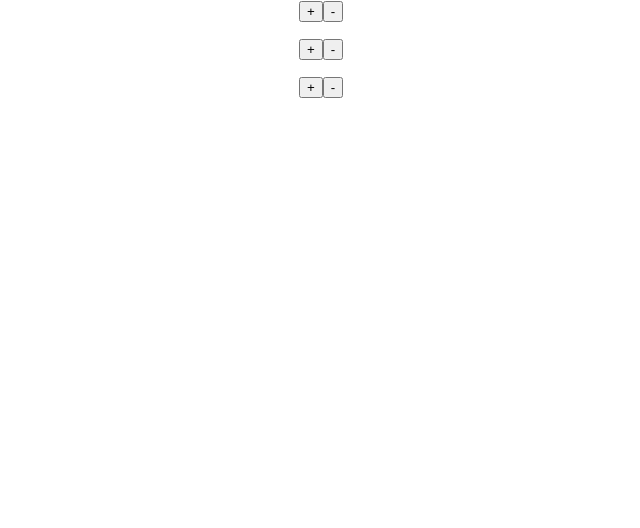
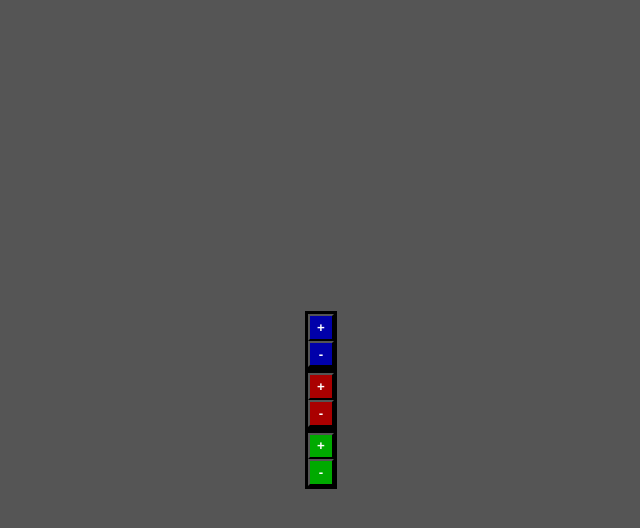
Before and after one commit to NicolaSansoni/wowbgcalc, a React (Create React App) app: page / in a window 1280 px wide. Shown: the top 528 px of the page, without its empty margins (319-959 px from the left). Built offline with nearby package versions, Linux system fonts and the light colour scheme.

Commit message:
categorization of the lists

```diff
--- a/src/App.css
+++ b/src/App.css
@@ -1,38 +1,10 @@
 .App {
   text-align: center;
-}
-
-.App-logo {
-  height: 40vmin;
-  pointer-events: none;
-}
-
-@media (prefers-reduced-motion: no-preference) {
-  .App-logo {
-    animation: App-logo-spin infinite 20s linear;
-  }
-}
-
-.App-header {
-  background-color: #282c34;
   min-height: 100vh;
   display: flex;
   flex-direction: column;
   align-items: center;
   justify-content: center;
   font-size: calc(10px + 2vmin);
-  color: white;
+  background-color: #555;
 }
-
-.App-link {
-  color: #61dafb;
-}
-
-@keyframes App-logo-spin {
-  from {
-    transform: rotate(0deg);
-  }
-  to {
-    transform: rotate(360deg);
-  }
-}
--- a/src/App.js
+++ b/src/App.js
@@ -5,9 +5,9 @@ import DiceList from './DiceList'
 function App() {
   return (
     <div className="App">
-      <DiceList/>
-      <DiceList/>
-      <DiceList/>
+      <DiceList color="blue"/>
+      <DiceList color="red"/>
+      <DiceList color="green"/>
     </div>
   );
 }
--- a/src/Dice.js
+++ b/src/Dice.js
@@ -1,25 +1,14 @@
-import React from "react"
+class Dice {
 
-class Dice extends React.Component {
-
-    constructor(props) {
-        super(props)
-        this.state = {
-            value:0
-        }
-    }
-
-    render() {
-        return (
-            <div className="Dice">
-                Dice: {this.props.value}
-            </div>
-        );
+    constructor(color, value = 0) {
+        this.color = color
+        this.value = value
+        this.faces = 8
     }
 
     roll() {
-        let value = Math.ceil( Math.random() * 8 )
-        this.setState( {value: value} )
+        let value = Math.ceil( Math.random() * this.faces )
+        this.value = value
     }
 }
 
--- a/src/DiceButtons.js
+++ /dev/null
@@ -1,10 +0,0 @@
-function DiceButtons(props) {
-    return (
-        <div>
-            <button onClick={ () => props.onClickPlus() }>+</button>
-            <button onClick={ () => props.onClickMinus() }>-</button>
-        </div>
-    )
-}
-
-export default DiceButtons
--- /dev/null
+++ b/src/DiceComponent.css
@@ -0,0 +1,20 @@
+.Dice {
+    display: inline-block;
+    color: white;
+    width: 1.5em;
+    height: 100%;
+    border: 1px solid white;
+    margin: 2px;
+}
+
+.blue {
+    background-color: #00a;
+}
+
+.red {
+    background-color: #a00;
+}
+
+.green {
+    background-color: #0a0;
+}
--- /dev/null
+++ b/src/DiceComponent.js
@@ -0,0 +1,13 @@
+import React from "react"
+import Dice from "./Dice"
+import "./DiceComponent.css"
+
+function DiceComponent(props) {
+    return (
+        <div className={"Dice " + props.dice.color}>
+            {props.dice.value}
+        </div>
+    )
+}
+
+export default DiceComponent
--- /dev/null
+++ b/src/DiceList.css
@@ -0,0 +1,55 @@
+.DiceList {
+    border: solid;
+    z-index: 1;
+}
+
+.DiceList-buttons {
+    display: inline-block;
+}
+
+.DiceList-buttons button {
+    display: block;
+    width: 2em;
+    height: 2em;
+    color: white;
+    font-weight: bold;
+}
+
+.DiceList ul {
+    display: inline-block;
+    margin: 0;
+    padding: 0;
+    height: 100%;
+}
+
+.DiceList li {
+    display: inline-block;
+}
+
+.DiceList.blue {
+    background-color: #006;
+}
+
+.DiceList.red {
+    background-color: #600;
+}
+
+.DiceList.green {
+    background-color: #060;
+}
+
+.blue button {
+    background-color: #00a;
+}
+
+.red button {
+    background-color: #a00;
+}
+
+.green button {
+    background-color: #0a0;
+}
+
+.black button {
+    background-color: #000;
+}
--- a/src/DiceList.js
+++ b/src/DiceList.js
@@ -1,31 +1,37 @@
 import React from "react"
-import DiceButtons from "./DiceButtons"
 import Dice from "./Dice"
+import DiceComponent from "./DiceComponent"
+import './DiceList.css'
 
 class DiceList extends React.Component {
 
     constructor(props) {
         super(props)
+        let color = "black"
+        if ('color' in this.props) {
+            color = this.props.color
+        }
         this.state = {
             list: Array(0),
             amount: 0,
+            color: color
         }
     }
 
     render() {
+        const diceList = this.state.list.map( (x) =>
+            <li key={x.toString()}>
+                <DiceComponent dice={x}/>
+            </li>
+        )
         return (
-            <div className="DiceList">
-                <DiceButtons
-                    onClickPlus = { () => this.addDice()}
-                    onClickMinus = { () => this.removeDice()}
-                />
-                <ul>
-                    { this.state.list.map( (x) =>
-                        <li>
-                        <Dice value={x}/>
-                        </li>
-                    )}
-                </ul>
+            <div className={"DiceList " + this.state.color}>
+                <div className="DiceList-buttons">
+                    <button onClick={ () => this.addDice() }> + </button>
+                    <button onClick={ () => this.removeDice() }> - </button>
+                </div>
+
+                <ul>{diceList}</ul>
             </div>
         );
     }
@@ -37,7 +43,7 @@ class DiceList extends React.Component {
         }
         let newAmount = this.state.amount + 1;
         const newList = this.state.list.slice()
-        newList.push(newAmount)
+        newList.push(new Dice(this.state.color, newAmount))
         this.setState({
             list: newList,
             amount: newAmount,
```
Also changed, not shown: 1 other file (tests, documents, lock files or other folders).
